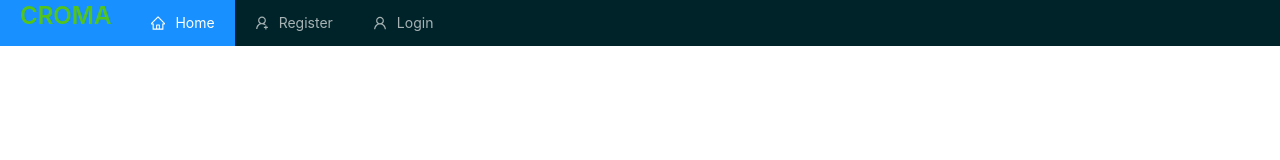
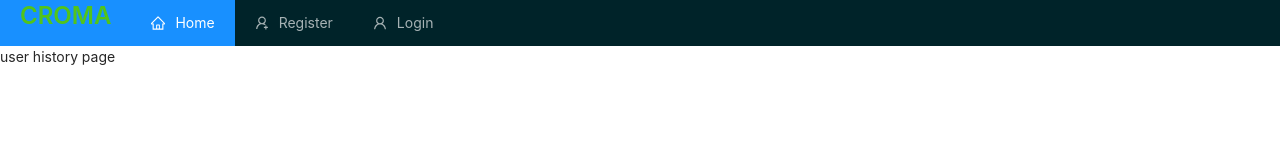
Before and after one commit to attainu/capstone-project-mintu-krishnan-au13, a React (Create React App) app in the folder client/: page /user/history in a window 1280 px wide. Shown: the top 160 px of the page. Built offline with nearby package versions, Linux system fonts and the light colour scheme; no server answers.

Commit message:
created client history

```diff
--- a/client/src/App.js
+++ b/client/src/App.js
@@ -2,19 +2,19 @@ import { Route, Switch } from 'react-router-dom';
 import React, { useEffect } from 'react';
 import { ToastContainer } from 'react-toastify';
 import { toast } from 'react-toastify';
+import { auth } from './firebase';
+import { useDispatch } from 'react-redux';
+import { currentUser } from '../src/functions/auth';
+
 import Login from './pages/auth/Login';
 import Register from './pages/auth/Register';
 import Home from './pages/Home';
 import Header from './components/nav/Header';
+import RegisterComplete from './pages/auth/RegisterComplete';
+import ForgotPassword from './pages/auth/ForgotPassword';
+import History from './pages/user/History';
 
 import 'react-toastify/dist/ReactToastify.css';
-import RegisterComplete from './pages/auth/RegisterComplete';
-import ForgotPassword from './pages/auth/ForgotPassword';
-
-import { auth } from './firebase';
-import { useDispatch } from 'react-redux';
-
-import { currentUser } from '../src/functions/auth';
 
 function App() {
   const dispatch = useDispatch();
@@ -57,6 +57,7 @@ function App() {
         <Route exact path='/register' component={Register} />
         <Route exact path='/register/complete' component={RegisterComplete} />
         <Route exact path='/forgot/password' component={ForgotPassword} />
+        <Route exact path='/user/history' component={History} />
       </Switch>
     </>
   );
--- /dev/null
+++ b/client/src/pages/user/History.js
@@ -0,0 +1,13 @@
+import React from 'react';
+
+const History = () => {
+  return (
+    <div className='container-fluid'>
+      <div className='row'>
+        <div className='col'>user history page</div>
+      </div>
+    </div>
+  );
+};
+
+export default History;
```
